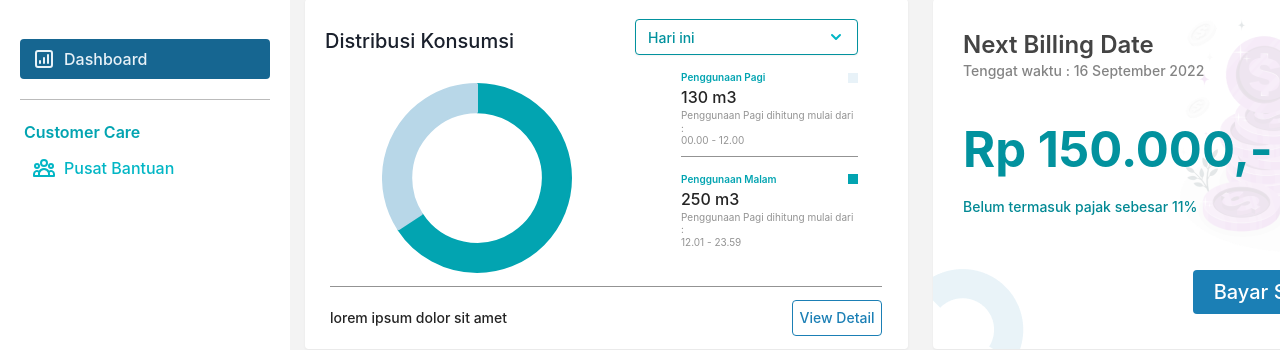
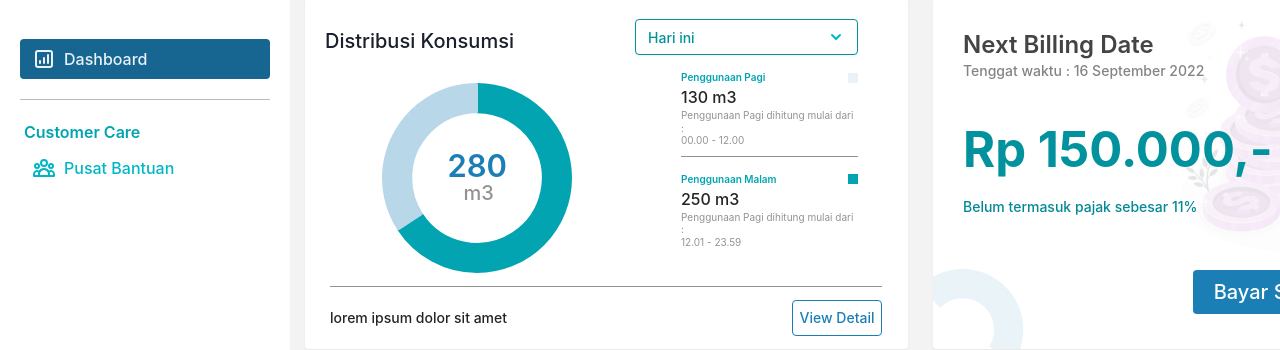
Before and after one commit to Smart-Dashboard-ESD/Website_Smart_Dashboard, a React (Create React App) app: page / in a window 1280 px wide. Shown: the part 112-462 px from the top of the page. Built offline with nearby package versions, Linux system fonts and the light colour scheme; the HTML template or start-up script is replaced by a standard one.

Commit message:
feat/add count up number on middle of chart

```diff
--- a/package.json
+++ b/package.json
@@ -15,6 +15,7 @@
     "framer-motion": "^7.5.0",
     "react": "^18.2.0",
     "react-chartjs-2": "^4.3.1",
+    "react-countup": "^6.3.1",
     "react-dom": "^18.2.0",
     "react-icons": "^4.4.0",
     "react-router-dom": "^6.3.0",
--- a/src/components/Chart/DoughnutChartBulan.js
+++ b/src/components/Chart/DoughnutChartBulan.js
@@ -1,6 +1,7 @@
 import React from "react";
 import { Doughnut } from "react-chartjs-2";
 import { Chart, ArcElement, Tooltip } from "chart.js";
+import CountUp from "react-countup";
 Chart.register(ArcElement, Tooltip);
 
 export default function DoughnutChartBulan() {
@@ -41,6 +42,12 @@ export default function DoughnutChartBulan() {
           responsive: true,
         }}
       />
+      <div className="absolute z-10 top-[60px] right-[58px] text-[31px] font-semibold text-Primary-Normal">
+        <CountUp end={1280} duration={1} />
+        <h1 className="text-[20px] font-medium text-Greyscale-Normal ml-6 -mt-3">
+          m3
+        </h1>
+      </div>
     </div>
   );
 }
--- a/src/components/Chart/DoughnutChartHari.js
+++ b/src/components/Chart/DoughnutChartHari.js
@@ -1,11 +1,13 @@
 import React from "react";
 import { Doughnut } from "react-chartjs-2";
 import { Chart, ArcElement, Tooltip } from "chart.js";
+import CountUp from "react-countup";
 Chart.register(ArcElement, Tooltip);
 
 export default function DoughnutChartHari() {
   return (
     <div className="absolute left-0 ml-[77px] mt-7">
+      <div className="z-0">
         <Doughnut
           data={{
             labels: ["Penggunaan Malam", "Penggunaan Pagi"],
@@ -30,5 +32,12 @@ export default function DoughnutChartHari() {
           }}
         />
       </div>
+      <div className="absolute z-10 top-[60px] right-[65px] text-[31px] font-semibold text-Primary-Normal">
+        <CountUp end={280} duration={1} />
+        <h1 className="text-[20px] font-medium text-Greyscale-Normal ml-4 -mt-3">
+          m3
+        </h1>
+      </div>
+    </div>
   );
 }
--- a/src/components/Chart/DoughnutChartMinggu.js
+++ b/src/components/Chart/DoughnutChartMinggu.js
@@ -1,6 +1,7 @@
 import React from "react";
 import { Doughnut } from "react-chartjs-2";
 import { Chart, ArcElement, Tooltip } from "chart.js";
+import CountUp from "react-countup";
 Chart.register(ArcElement, Tooltip);
 
 export default function DoughnutChartMinggu() {
@@ -29,6 +30,12 @@ export default function DoughnutChartMinggu() {
           responsive: true,
         }}
       />
+      <div className="absolute z-10 top-[60px] right-[65px] text-[31px] font-semibold text-Primary-Normal">
+        <CountUp end={280} duration={1} />
+        <h1 className="text-[20px] font-medium text-Greyscale-Normal ml-4 -mt-3">
+          m3
+        </h1>
+      </div>
     </div>
   );
 }
--- a/src/components/DoughnutChartSection.js
+++ b/src/components/DoughnutChartSection.js
@@ -3,15 +3,12 @@ import React from "react";
 import CobaDropdown from "./CobaDropdown";
 
 export default function DoughnutChartSection() {
-  // const [selected, setSelected] = useState("Hari Ini")
-
   return (
     <div className="w-[603px] h-[350px] bg-white rounded drop-shadow-sm">
       <h1 className="pt-[28px] ml-5 font-medium text-xl text-Neutral-Normal">
         Distribusi Konsumsi
       </h1>
       <CobaDropdown />
-      {/* <Dropdown selected={selected} setSelected={setSelected} /> */}
       <div className="absolute border-t bottom-0 border-Greyscale-Normal w-[552px] h-[63px] mx-[25px] flex justify-between items-center">
         <h1 className="text-sm font-medium text-[#242424]">
           lorem ipsum dolor sit amet
```
Also changed, not shown: 1 other file (tests, documents, lock files or other folders). Lines whose indentation alone changed are shown as unchanged.
